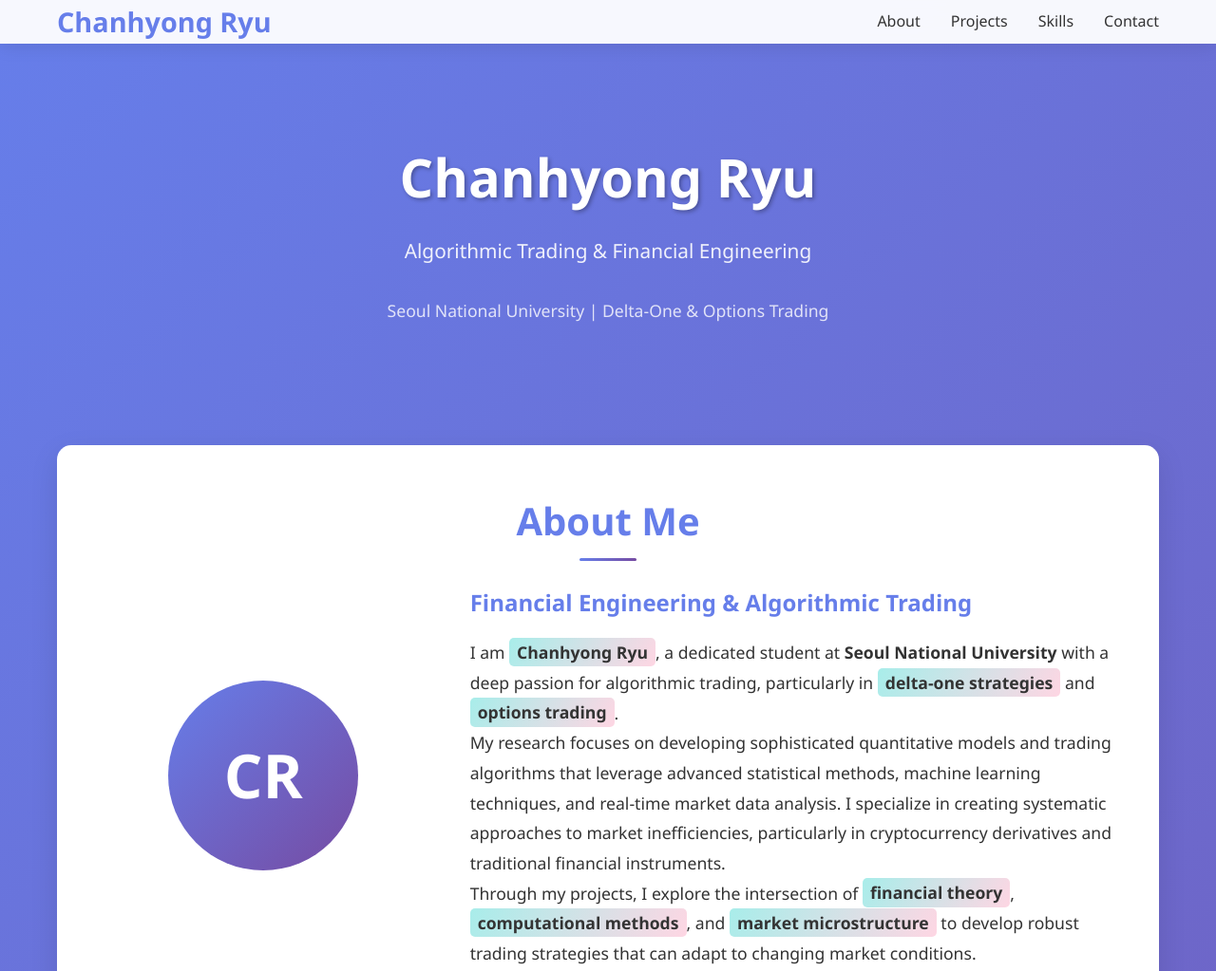
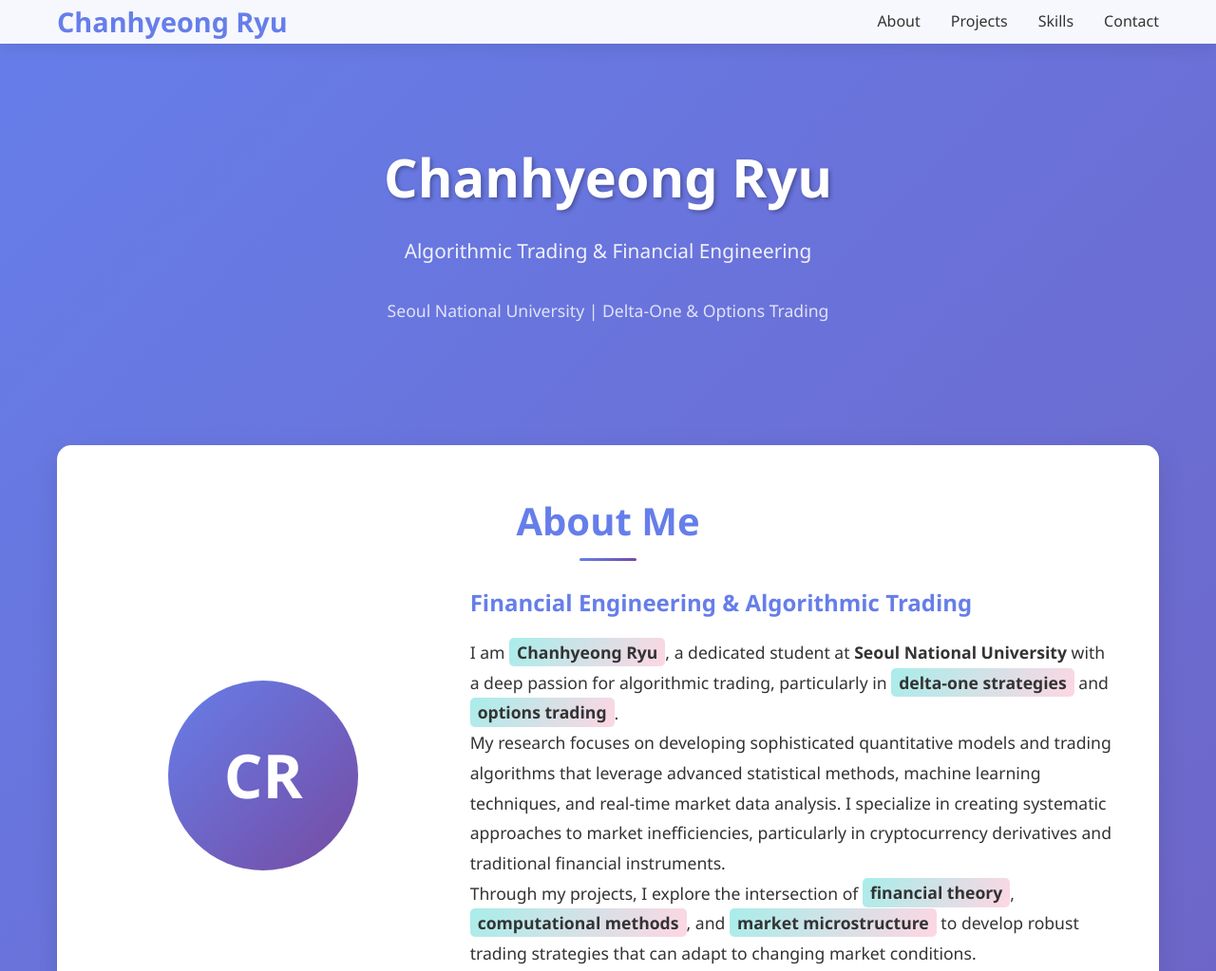
Before and after one commit to chanhyeong28/chanhyeong28.github.io, a plain HTML site: page index.html in a window 1280 px wide. Shown: the top 1023 px of the page at 95% size. Drawn offline with Linux system fonts and the light colour scheme.

Commit message:
modified name

```diff
--- a/index.html
+++ b/index.html
@@ -3,7 +3,7 @@
 <head>
     <meta charset="UTF-8">
     <meta name="viewport" content="width=device-width, initial-scale=1.0">
-    <title>Chanhyong Ryu - Algorithmic Trading & Financial Engineering</title>
+    <title>Chanhyeong Ryu - Algorithmic Trading & Financial Engineering</title>
     <style>
         * {
             margin: 0;
@@ -293,7 +293,7 @@
 <body>
     <header>
         <nav class="container">
-            <div class="logo">Chanhyong Ryu</div>
+            <div class="logo">Chanhyeong Ryu</div>
             <ul class="nav-links">
                 <li><a href="#about">About</a></li>
                 <li><a href="#projects">Projects</a></li>
@@ -306,7 +306,7 @@
     <main>
         <section class="hero">
             <div class="container">
-                <h1>Chanhyong Ryu</h1>
+                <h1>Chanhyeong Ryu</h1>
                 <p>Algorithmic Trading & Financial Engineering</p>
                 <p class="subtitle">Seoul National University | Delta-One & Options Trading</p>
             </div>
@@ -319,7 +319,7 @@
                     <div class="profile-image">CR</div>
                     <div class="about-text">
                         <h3>Financial Engineering & Algorithmic Trading</h3>
-                        <p>I am <span class="highlight">Chanhyong Ryu</span>, a dedicated student at <strong>Seoul National University</strong> with a deep passion for algorithmic trading, particularly in <span class="highlight">delta-one strategies</span> and <span class="highlight">options trading</span>.</p>
+                        <p>I am <span class="highlight">Chanhyeong Ryu</span>, a dedicated student at <strong>Seoul National University</strong> with a deep passion for algorithmic trading, particularly in <span class="highlight">delta-one strategies</span> and <span class="highlight">options trading</span>.</p>
 
                         <p>My research focuses on developing sophisticated quantitative models and trading algorithms that leverage advanced statistical methods, machine learning techniques, and real-time market data analysis. I specialize in creating systematic approaches to market inefficiencies, particularly in cryptocurrency derivatives and traditional financial instruments.</p>
 
```
